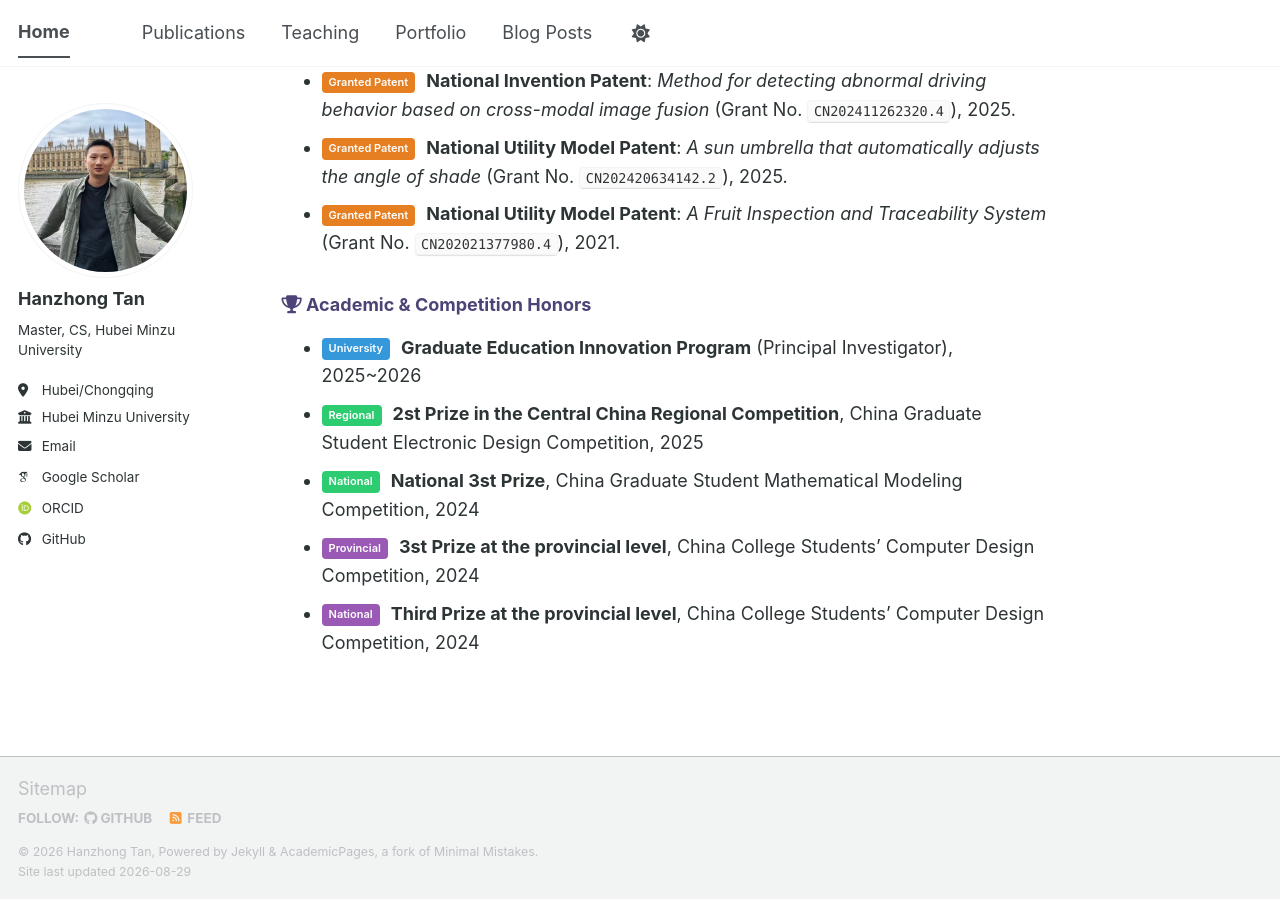
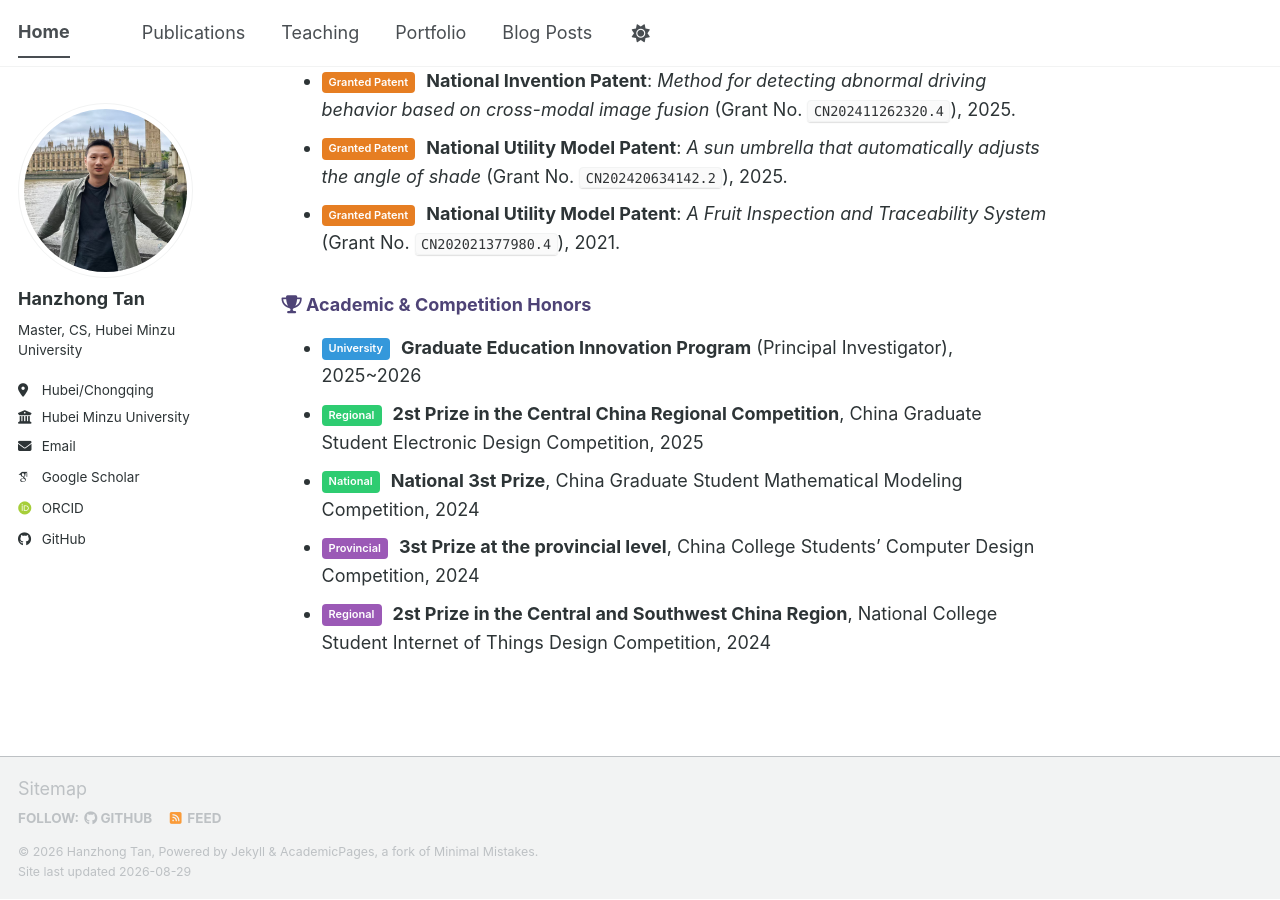
Before and after one commit to liangjiaxiaoqi/liangjiaxiaoqi.github.io, a Jekyll site: the page built from _pages/about.md, in a window 1280 px wide and 900 px high, scrolled down 1794 px. Built offline with Jekyll 4.4.1, drawn with Linux system fonts in a browser that asks for light colours; some web fonts are replaced; a script bundle is joined from its source files by our own code; library files that are not in the unit come from our copies; a style sheet for code colours, icons or effects is not loaded.

Commit message:
Update about.md

```diff
--- a/_pages/about.md
+++ b/_pages/about.md
@@ -238,7 +238,7 @@ Currently, my research interests focus on **Computer Vision**, **Multi-modal Lea
 * <span class="badge badge-green">National</span> **National 3st Prize**, China Graduate Student Mathematical Modeling Competition, 2024
 <!--* <span class="badge badge-green">National</span> **Regional 1st Prize / National Award**, National Graduate Electronic Design Contest, 2025-->
 * <span class="badge badge-purple">Provincial</span> **3st Prize at the provincial level**, China College Students' Computer Design Competition, 2024
-* <span class="badge badge-purple">National</span> **Third Prize at the provincial level**, China College Students' Computer Design Competition, 2024
+* <span class="badge badge-purple">Regional</span> **2st Prize in the Central and Southwest China Region**, National College Student Internet of Things Design Competition, 2024
 
 <!--  这是注释
 ---
```
